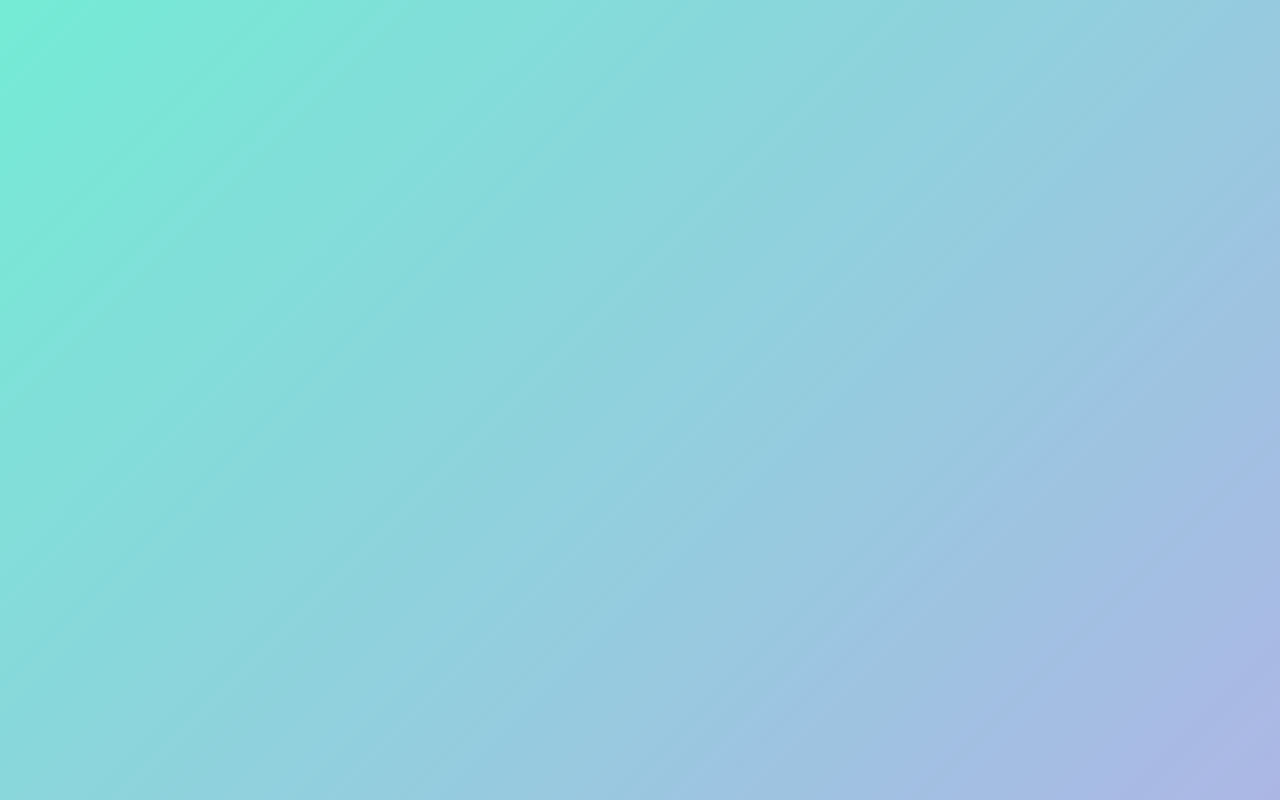
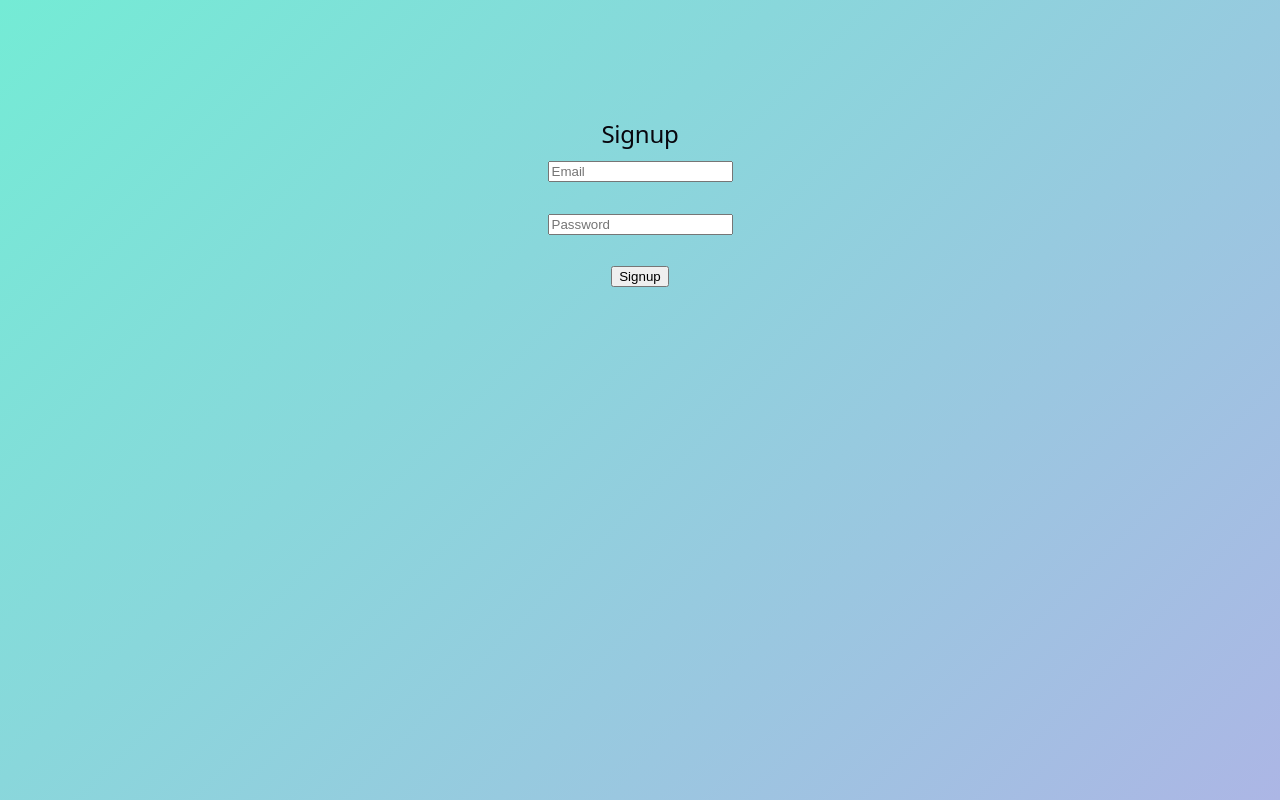
Before and after one commit to krishnamohan6858-cyber/math-practice-app, a React (Vite) app in the folder client/: page /signup in a window 1280 px wide. Before the commit this address had no page. Built offline with nearby package versions, Linux system fonts and the light colour scheme.

Commit message:
Added login/signup navigation

```diff
--- a/client/src/App.jsx
+++ b/client/src/App.jsx
@@ -1,17 +1,23 @@
-import { BrowserRouter, Routes, Route } from "react-router-dom";
+import { BrowserRouter as Router, Routes, Route } from "react-router-dom";
 import Home from "./pages/Home";
 import Practice from "./pages/Practice";
 import Result from "./pages/Result";
+import Login from "./pages/Login";
+import Signup from "./pages/Signup";
 
 function App() {
   return (
-    <BrowserRouter>
+    <Router>
       <Routes>
         <Route path="/" element={<Home />} />
         <Route path="/practice/:chapterId/:level" element={<Practice />} />
         <Route path="/result" element={<Result />} />
+
+        {/* NEW */}
+        <Route path="/login" element={<Login />} />
+        <Route path="/signup" element={<Signup />} />
       </Routes>
-    </BrowserRouter>
+    </Router>
   );
 }
 
--- a/client/src/pages/Home.jsx
+++ b/client/src/pages/Home.jsx
@@ -1,24 +1,24 @@
 import { useEffect, useState } from "react";
 import axios from "axios";
 import LevelButton from "../components/LevelButton";
+import { useNavigate } from "react-router-dom";
 
 function Home() {
   const [chapters, setChapters] = useState([]);
   const [totalXP, setTotalXP] = useState(0);
-  const [analytics, setAnalytics] = useState({}); // 📊 NEW
+  const [analytics, setAnalytics] = useState({});
+
+  const navigate = useNavigate(); // ✅ REQUIRED
 
   // 👑 Premium check
   const isPremiumUser = localStorage.getItem("isPremiumUser") === "true";
 
   const API_URL = "https://math-practice-app-2.onrender.com";
 
-    useEffect(() => {
-      axios.get(`${API_URL}/chapters`)
-        .then(res => setChapters(res.data));
-
-  // useEffect(() => {
-  //   axios.get("http://localhost:5000/chapters")
-  //     .then(res => setChapters(res.data));
+  useEffect(() => {
+    axios.get(`${API_URL}/chapters`)
+      .then(res => setChapters(res.data))
+      .catch(err => console.error(err));
 
     // 🔥 XP calculation
     const progress = JSON.parse(localStorage.getItem("progress")) || {};
@@ -43,6 +43,20 @@ function Home() {
       margin: "auto",
       fontFamily: "Arial"
     }}>
+
+      {/* 🔐 LOGIN BUTTON */}
+      <div style={{ textAlign: "right", marginBottom: "10px" }}>
+        <button onClick={() => navigate("/login")}>
+          Login
+        </button>
+
+        <button
+          onClick={() => navigate("/signup")}
+          style={{ marginLeft: "10px" }}
+        >
+          Signup
+        </button>
+      </div>
 
       {/* 👑 PREMIUM BADGE */}
       {isPremiumUser && (
--- /dev/null
+++ b/client/src/pages/Login.jsx
@@ -0,0 +1,52 @@
+import { useState } from "react";
+import axios from "axios";
+import { useNavigate } from "react-router-dom";
+
+function Login() {
+  const [email, setEmail] = useState("");
+  const [password, setPassword] = useState("");
+  const navigate = useNavigate();
+
+  const API = "https://math-practice-app-2.onrender.com"; // ✅ your backend URL
+
+  const handleLogin = async () => {
+    try {
+      const res = await axios.post(`${API}/login`, {
+        email,
+        password
+      });
+
+      // ✅ Save token
+      localStorage.setItem("token", res.data.token);
+
+      alert("Login Successful 🚀");
+      navigate("/");
+
+    } catch (err) {
+      alert("Login Failed ❌");
+      console.error(err);
+    }
+  };
+
+  return (
+    <div style={{ textAlign: "center", marginTop: "100px" }}>
+      <h2>Login</h2>
+
+      <input
+        type="email"
+        placeholder="Email"
+        onChange={(e) => setEmail(e.target.value)}
+      /><br /><br />
+
+      <input
+        type="password"
+        placeholder="Password"
+        onChange={(e) => setPassword(e.target.value)}
+      /><br /><br />
+
+      <button onClick={handleLogin}>Login</button>
+    </div>
+  );
+}
+
+export default Login;
--- /dev/null
+++ b/client/src/pages/Signup.jsx
@@ -0,0 +1,49 @@
+import { useState } from "react";
+import axios from "axios";
+import { useNavigate } from "react-router-dom";
+
+function Signup() {
+  const [email, setEmail] = useState("");
+  const [password, setPassword] = useState("");
+  const navigate = useNavigate();
+
+  const API = "https://math-practice-app-2.onrender.com";
+
+  const handleSignup = async () => {
+    try {
+      await axios.post(`${API}/signup`, {
+        email,
+        password
+      });
+
+      alert("Signup Successful ✅");
+      navigate("/login");
+
+    } catch (err) {
+      alert("Signup Failed ❌");
+      console.error(err);
+    }
+  };
+
+  return (
+    <div style={{ textAlign: "center", marginTop: "100px" }}>
+      <h2>Signup</h2>
+
+      <input
+        type="email"
+        placeholder="Email"
+        onChange={(e) => setEmail(e.target.value)}
+      /><br /><br />
+
+      <input
+        type="password"
+        placeholder="Password"
+        onChange={(e) => setPassword(e.target.value)}
+      /><br /><br />
+
+      <button onClick={handleSignup}>Signup</button>
+    </div>
+  );
+}
+
+export default Signup;
```
